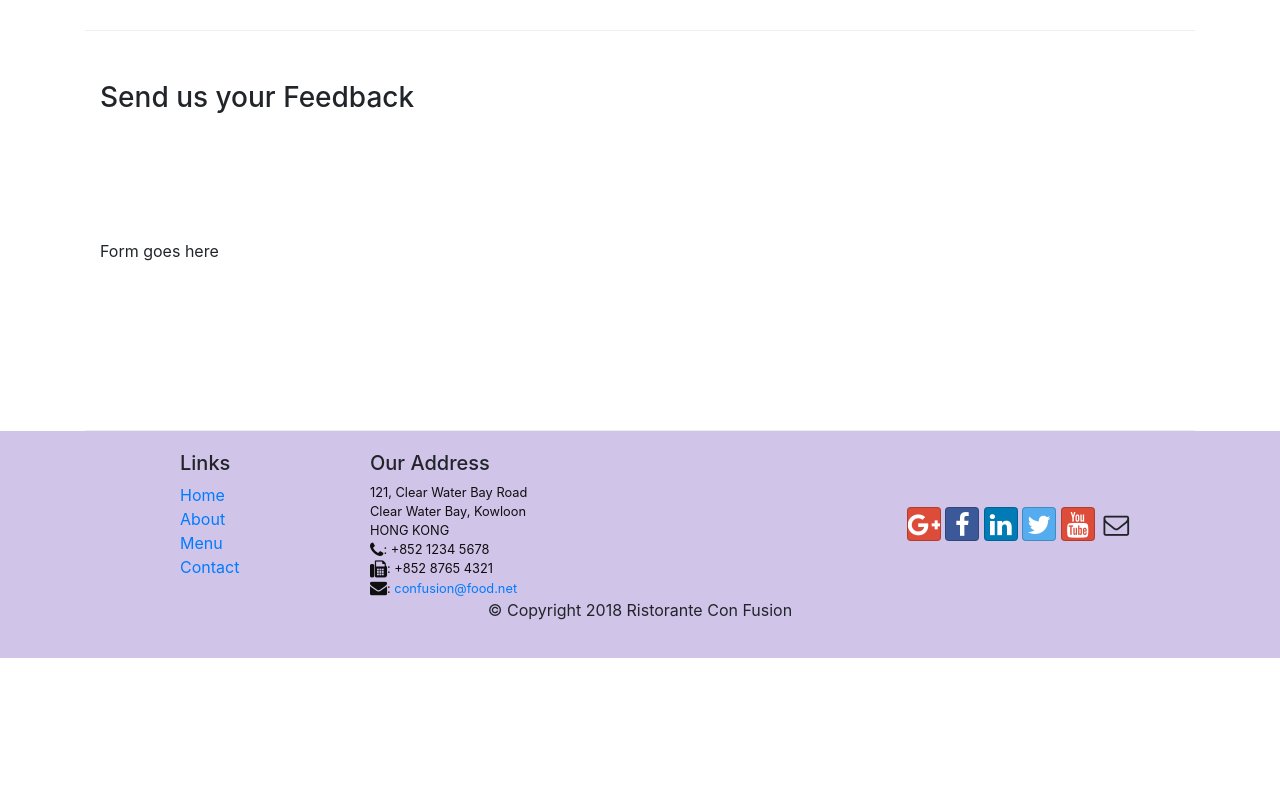
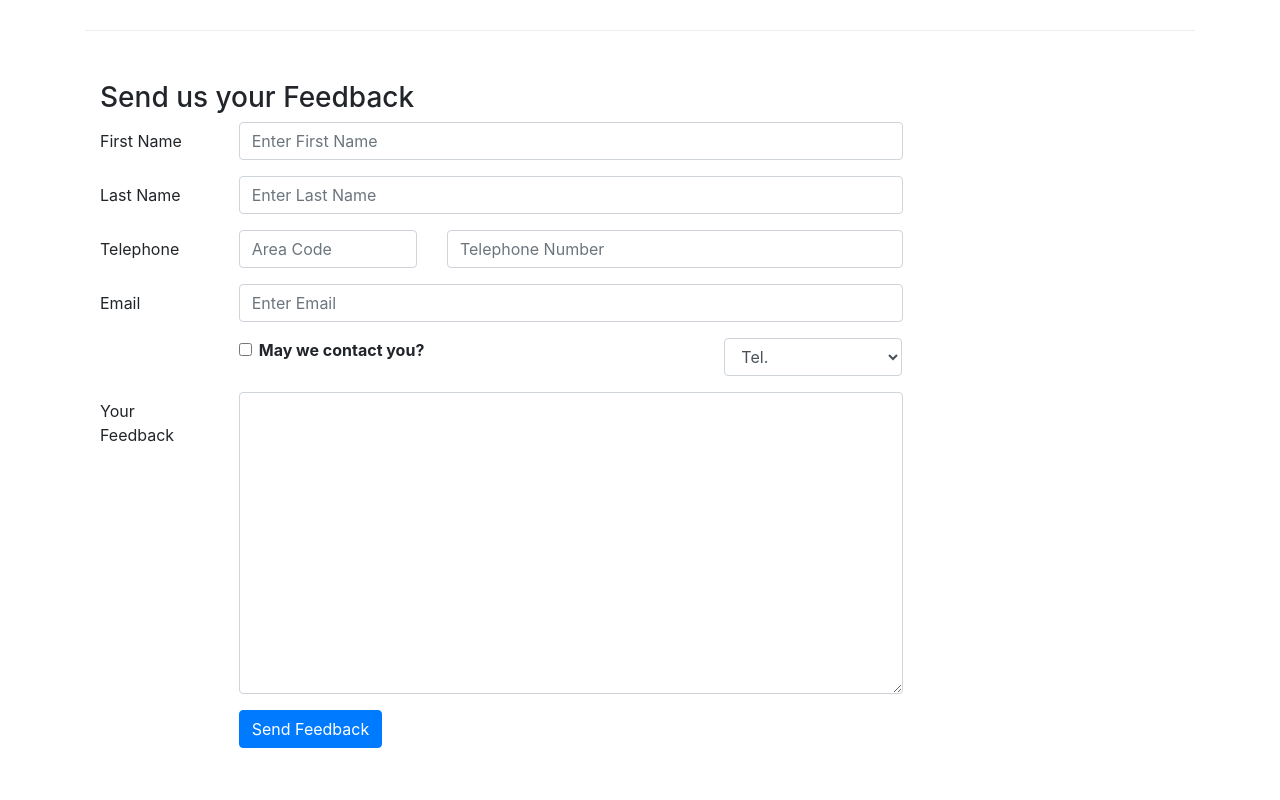
Before and after one commit to akashprasher/camo-git-bootstrap, a website: page contactus.html in a window 1280 px wide. Shown: the part 840-1640 px from the top of the page. Before the commit the page ends 1498 px from the top, so only its background shows below. Drawn offline with nearby package versions, Linux system fonts and the light colour scheme.

Commit message:
adding forms

```diff
--- a/contactus.html
+++ b/contactus.html
@@ -92,7 +92,63 @@
               <h3>Send us your Feedback</h3>
            </div>
             <div class="col-12 col-md-9">
-                Form goes here
+                <form action="#">
+                    <div class="form-group row">
+                        <label for="firstname" class="col-md-2 col-form-label">First Name</label>
+                        <div class="col-md-10">
+                            <input class="form-control" id="firstname" name="firstname" type="text" placeholder="Enter First Name">
+                        </div>
+                    </div>
+                    <div class="form-group row">
+                        <label for="lastname" class="col-md-2 col-form-label">Last Name</label>
+                        <div class="col-md-10">
+                            <input class="form-control" id="lastname" name="lastname" type="text" placeholder="Enter Last Name">
+                        </div>
+
+                    </div>
+                    <div class="form-group row">
+                        <label for="telnum" class="col-12 col-md-2 col-form-label">Telephone</label>
+                        <div class="col-5 col-md-3">
+                            <input class="form-control" id="areacode" name="areacode" type="tel" placeholder="Area Code">
+                        </div>
+                        <div class="col-7 col-md-7">
+                            <input class="form-control" id="telnum" name="telnum" type="text" placeholder="Telephone Number">
+                        </div>
+                    </div>
+                    <div class="form-group row">
+                        <label for="emailid" class="col-md-2 col-form-label">Email</label>
+                        <div class="col-md-10">
+                            <input class="form-control" id="emailid" name="emailid" type="email" placeholder="Enter Email">
+                        </div>
+                    </div>
+                    <div class="form-group row">
+                        <div class="col-md-6 offset-md-2">
+                            <div class="form-check">
+                                <input type="checkbox" class="form-check-input" name="approve" id="approve" value="">
+                                <label class="form-check-label" for="approve">
+                                    <strong>May we contact you? </strong>
+                                </label>
+                            </div>
+                        </div>
+                        <div class="col-md-3 offset-md-1">
+                            <select class="form-control" name="" id="">
+                                <option value="">Tel.</option>
+                                <option value="">Email</option>
+                            </select>
+                        </div>
+                    </div>
+                    <div class="form-group row">
+                        <label for="feedback" class="col-md-2 col-form-label">Your Feedback</label>
+                        <div class="col-md-10">
+                            <textarea class="form-control" id="feedback" name="" rows="12"></textarea>
+                        </div>
+                    </div>
+                    <div class="form-group row">
+                        <div class="offset-md-2 col-md-10">
+                            <button class="btn btn-primary" type="submit">Send Feedback</button>
+                        </div>
+                    </div>
+                </form>
             </div>
              <div class="col-12 col-md">
             </div>
```
